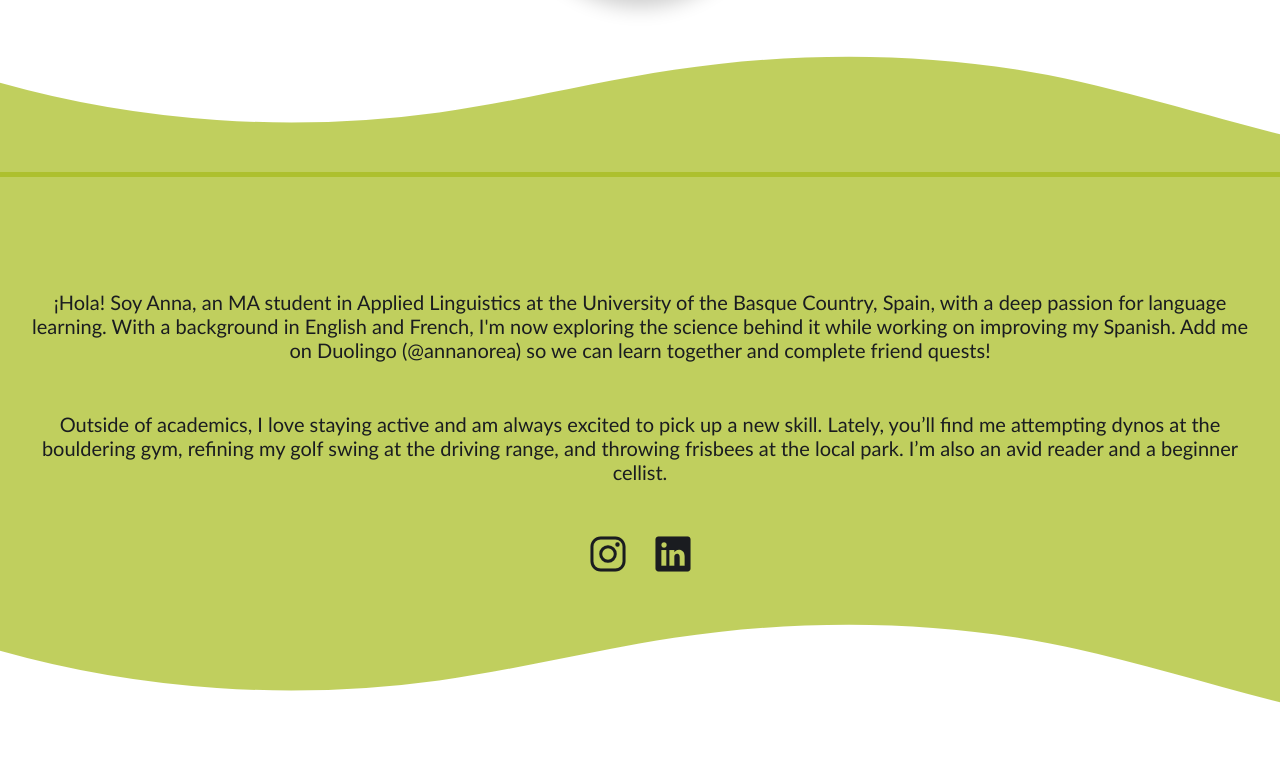
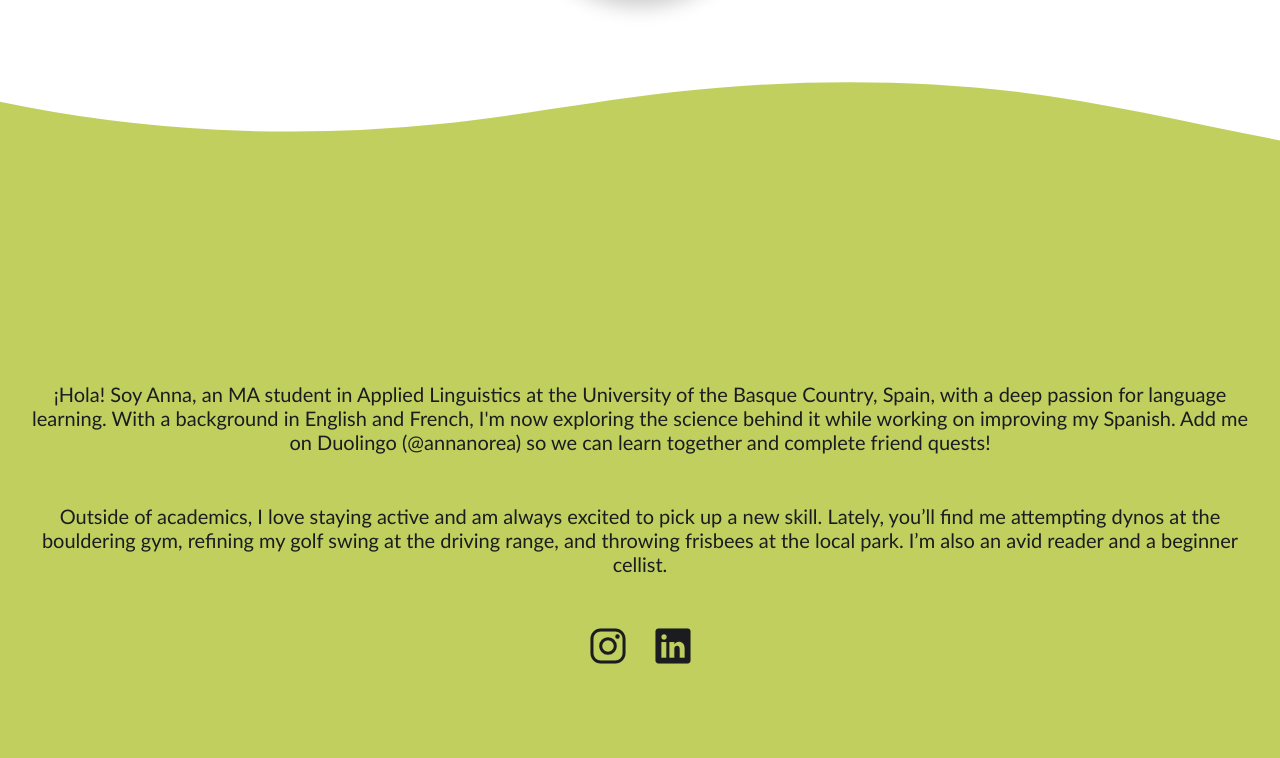
Before and after one commit to anna-norea/portfolio, a plain HTML site: page index.html in a window 1280 px wide. Shown: the part 622-1380 px from the top of the page. Drawn offline with nearby package versions, Linux system fonts and the light colour scheme.

Commit message:
Initial commit

```diff
--- a/index.html
+++ b/index.html
@@ -29,16 +29,16 @@
             <img id="selfie" src="./resources/images/Cropped_Image.png" alt="">
         </div>
 
-        <div class="custom-shape-divider-bottom-1740768152">
-            <svg data-name="Layer 1" xmlns="http://www.w3.org/2000/svg" viewBox="0 0 1200 120" preserveAspectRatio="none">
-                <path d="M985.66,92.83C906.67,72,823.78,31,743.84,14.19c-82.26-17.34-168.06-16.33-250.45.39-57.84,11.73-114,31.07-172,41.86A600.21,600.21,0,0,1,0,27.35V120H1200V95.8C1132.19,118.92,1055.71,111.31,985.66,92.83Z" class="shape-fill"></path>
-            </svg>
-        </div>
-
     </div>
 
 
  <div class="Green">
+
+    <div class="custom-shape-divider-bottom-1740768152">
+        <svg data-name="Layer 1" xmlns="http://www.w3.org/2000/svg" viewBox="0 0 1200 120" preserveAspectRatio="none">
+            <path d="M985.66,92.83C906.67,72,823.78,31,743.84,14.19c-82.26-17.34-168.06-16.33-250.45.39-57.84,11.73-114,31.07-172,41.86A600.21,600.21,0,0,1,0,27.35V120H1200V95.8C1132.19,118.92,1055.71,111.31,985.66,92.83Z" class="shape-fill" fill="rgba(165, 187, 26, 0.7)"></path>
+        </svg>
+    </div>
 
     <div class="Vorstellung">
      <p> ¡Hola! Soy Anna, an MA student in Applied Linguistics at the University of the Basque Country, Spain, with a deep passion for language learning. With a background in English and French, I'm now exploring the science behind it while working on improving my Spanish. Add me on Duolingo <a id="Duo" href="https://www.duolingo.com/profile/annanorea" target="_blank" rel="noopener noreferrer">(@annanorea)</a>  so we can learn together and complete friend quests!</p>
--- a/resources/css/index.css
+++ b/resources/css/index.css
@@ -54,40 +54,38 @@ html, body {
     overflow-x: hidden; /* Prevents unwanted horizontal scroll */
 }
 
+body .Green {
+    background-color: rgba(165, 187, 26, 0.7) !important;
+    min-height: auto;
+    width: 100%;
+    position: relative;
 
-.eins {
     .custom-shape-divider-bottom-1740768152 {
-        position: absolute;
-        bottom: 1px;
+        position: relative;
+        top: -91.5px;
         left: 0;
         width: 100%;
         overflow: hidden;
         line-height: 0;
+        margin: 0;
     }
 
     .custom-shape-divider-bottom-1740768152 svg {
         position: relative;
         display: block;
         width: calc(128% + 1.3px);
-        height: 122px;
+        height: 91.5px;
     }
 
     .custom-shape-divider-bottom-1740768152 .shape-fill {
         fill: #A5BB1AB3;
     }
-}
-
-body .Green {
-    background-color: rgba(165, 187, 26, 0.7) !important;
-    min-height: auto;
-    width: 100%;
-    position: relative;
 
     .custom-shape-divider-top-1740766610 svg {
         position: relative;
         display: block;
         width: calc(128% + 1.3px);
-        height: 122px;
+        height: 91.5px;
     }
 
     .custom-shape-divider-top-1740766610 .shape-fill {
@@ -157,6 +155,7 @@ body .Green {
     justify-content: center;
     align-items: center;
     gap: 25px;
+    margin-bottom: 70px;
 }
 .Socialmedia {
      color: #1a1c20;
```
